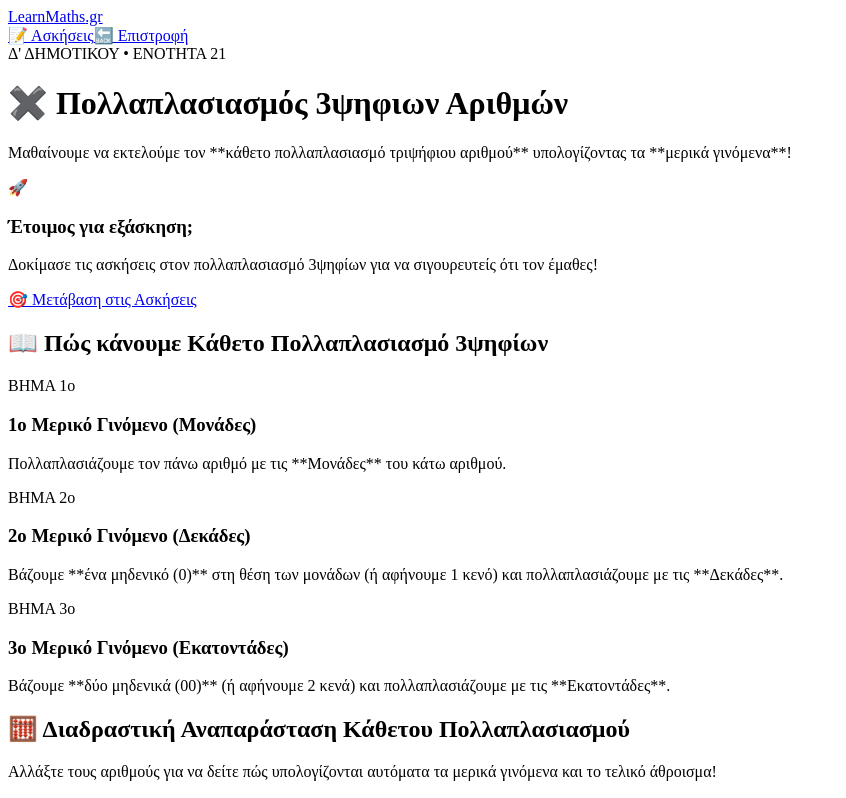
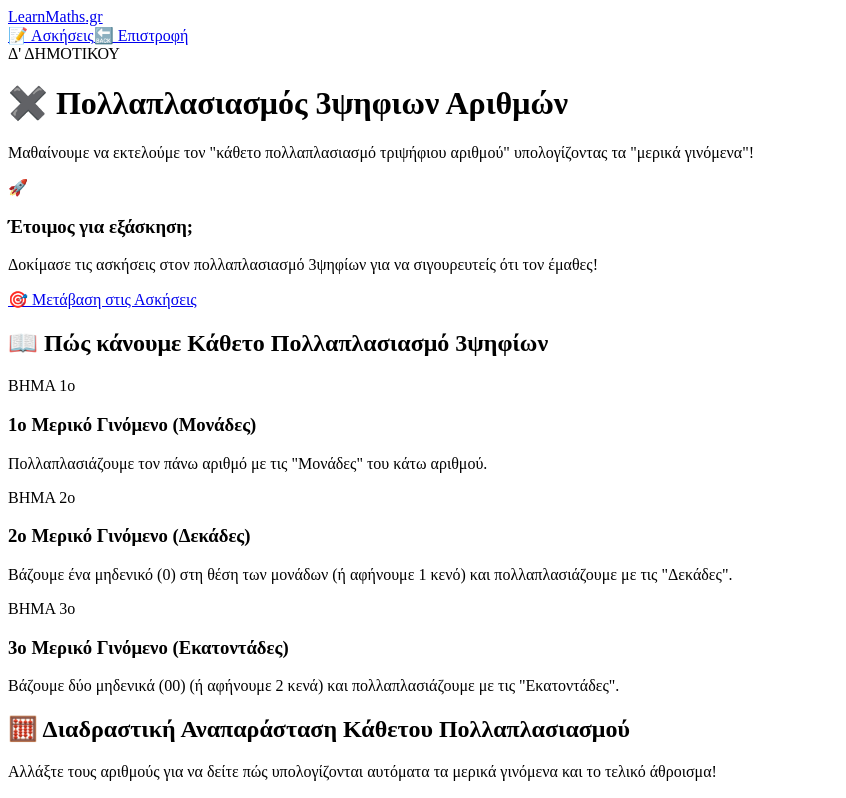
Before and after one commit to gkrimpas-lab/learn-maths-2026, a Next.js app: page /d-dimotikou/21-pollaplasiasmos-3-psifia in a window 1280 px wide. Shown: the top 798 px of the page, without its empty margins (0-846 px from the left). Built offline with nearby package versions, Linux system fonts and the light colour scheme.

Commit message:
Update text formatting for clarity in Greek content

```diff
--- a/pages/d-dimotikou/21-pollaplasiasmos-3-psifia.js
+++ b/pages/d-dimotikou/21-pollaplasiasmos-3-psifia.js
@@ -59,13 +59,13 @@ export default function Pollaplasiasmos3PsifiaPage() {
             <div className="relative z-10 grid grid-cols-1 md:grid-cols-3 gap-6 items-center">
               <div className="md:col-span-2 space-y-3">
                 <span className="bg-white/20 text-white text-xs font-black uppercase px-3 py-1 rounded-full tracking-wider">
-                  Δ' ΔΗΜΟΤΙΚΟΥ • ΕΝΟΤΗΤΑ 21
+                  Δ' ΔΗΜΟΤΙΚΟΥ
                 </span>
                 <h1 className="text-3xl lg:text-4xl font-black tracking-tight">
                   ✖️ Πολλαπλασιασμός 3ψηφιων Αριθμών
                 </h1>
                 <p className="text-emerald-100 text-base lg:text-lg leading-relaxed">
-                  Μαθαίνουμε να εκτελούμε τον **κάθετο πολλαπλασιασμό τριψήφιου αριθμού** υπολογίζοντας τα **μερικά γινόμενα**!
+                  Μαθαίνουμε να εκτελούμε τον "κάθετο πολλαπλασιασμό τριψήφιου αριθμού" υπολογίζοντας τα "μερικά γινόμενα"!
                 </p>
               </div>
 
@@ -103,7 +103,7 @@ export default function Pollaplasiasmos3PsifiaPage() {
                   1ο Μερικό Γινόμενο (Μονάδες)
                 </h3>
                 <p className="text-xs md:text-sm text-gray-700 leading-relaxed">
-                  Πολλαπλασιάζουμε τον πάνω αριθμό με τις **Μονάδες** του κάτω αριθμού.
+                  Πολλαπλασιάζουμε τον πάνω αριθμό με τις "Μονάδες" του κάτω αριθμού.
                 </p>
               </div>
 
@@ -116,7 +116,7 @@ export default function Pollaplasiasmos3PsifiaPage() {
                   2ο Μερικό Γινόμενο (Δεκάδες)
                 </h3>
                 <p className="text-xs md:text-sm text-gray-700 leading-relaxed">
-                  Βάζουμε **ένα μηδενικό (0)** στη θέση των μονάδων (ή αφήνουμε 1 κενό) και πολλαπλασιάζουμε με τις **Δεκάδες**.
+                  Βάζουμε ένα μηδενικό (0) στη θέση των μονάδων (ή αφήνουμε 1 κενό) και πολλαπλασιάζουμε με τις "Δεκάδες".
                 </p>
               </div>
 
@@ -129,7 +129,7 @@ export default function Pollaplasiasmos3PsifiaPage() {
                   3ο Μερικό Γινόμενο (Εκατοντάδες)
                 </h3>
                 <p className="text-xs md:text-sm text-gray-700 leading-relaxed">
-                  Βάζουμε **δύο μηδενικά (00)** (ή αφήνουμε 2 κενά) και πολλαπλασιάζουμε με τις **Εκατοντάδες**.
+                  Βάζουμε δύο μηδενικά (00) (ή αφήνουμε 2 κενά) και πολλαπλασιάζουμε με τις "Εκατοντάδες".
                 </p>
               </div>
 
```
